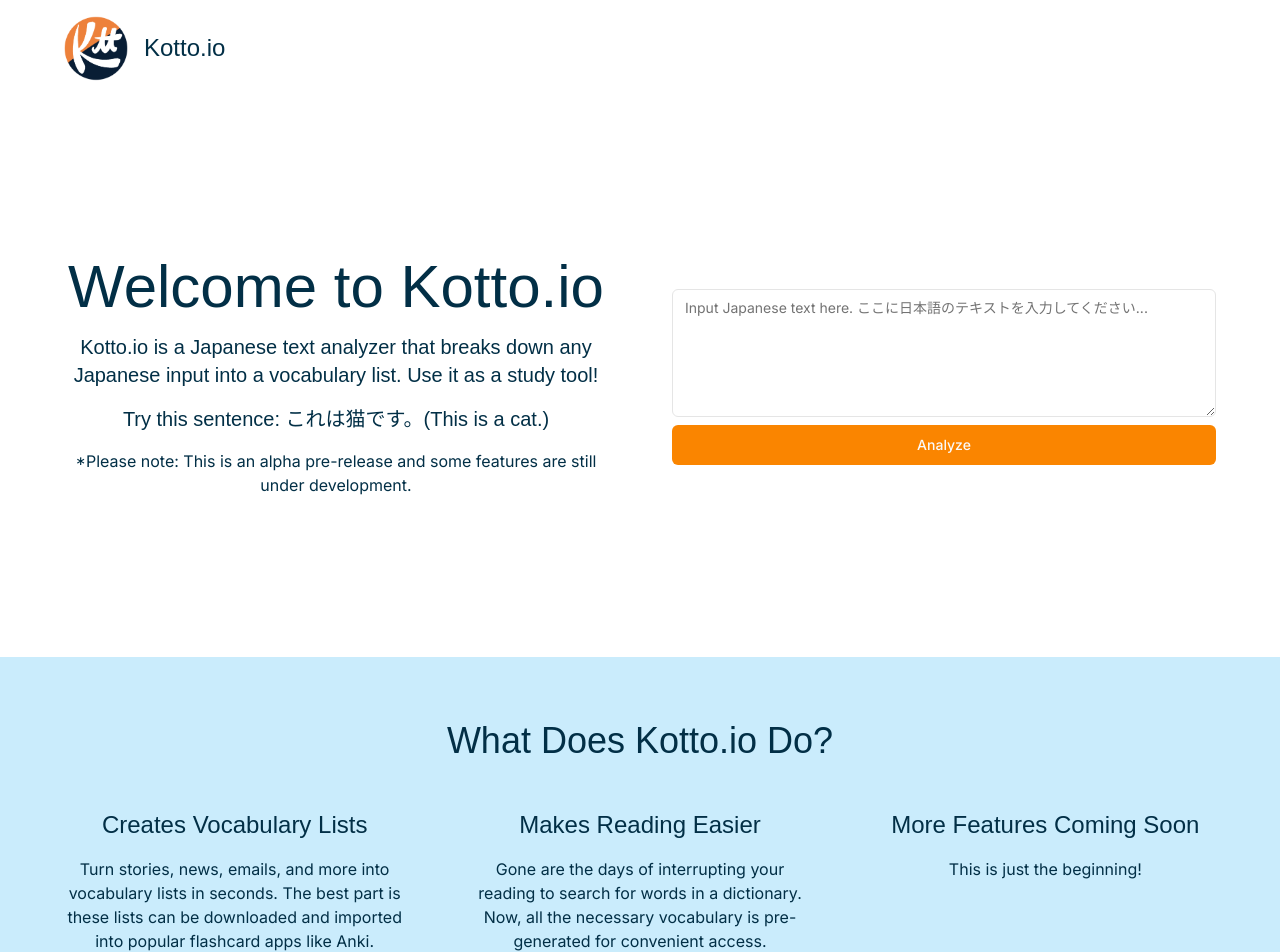
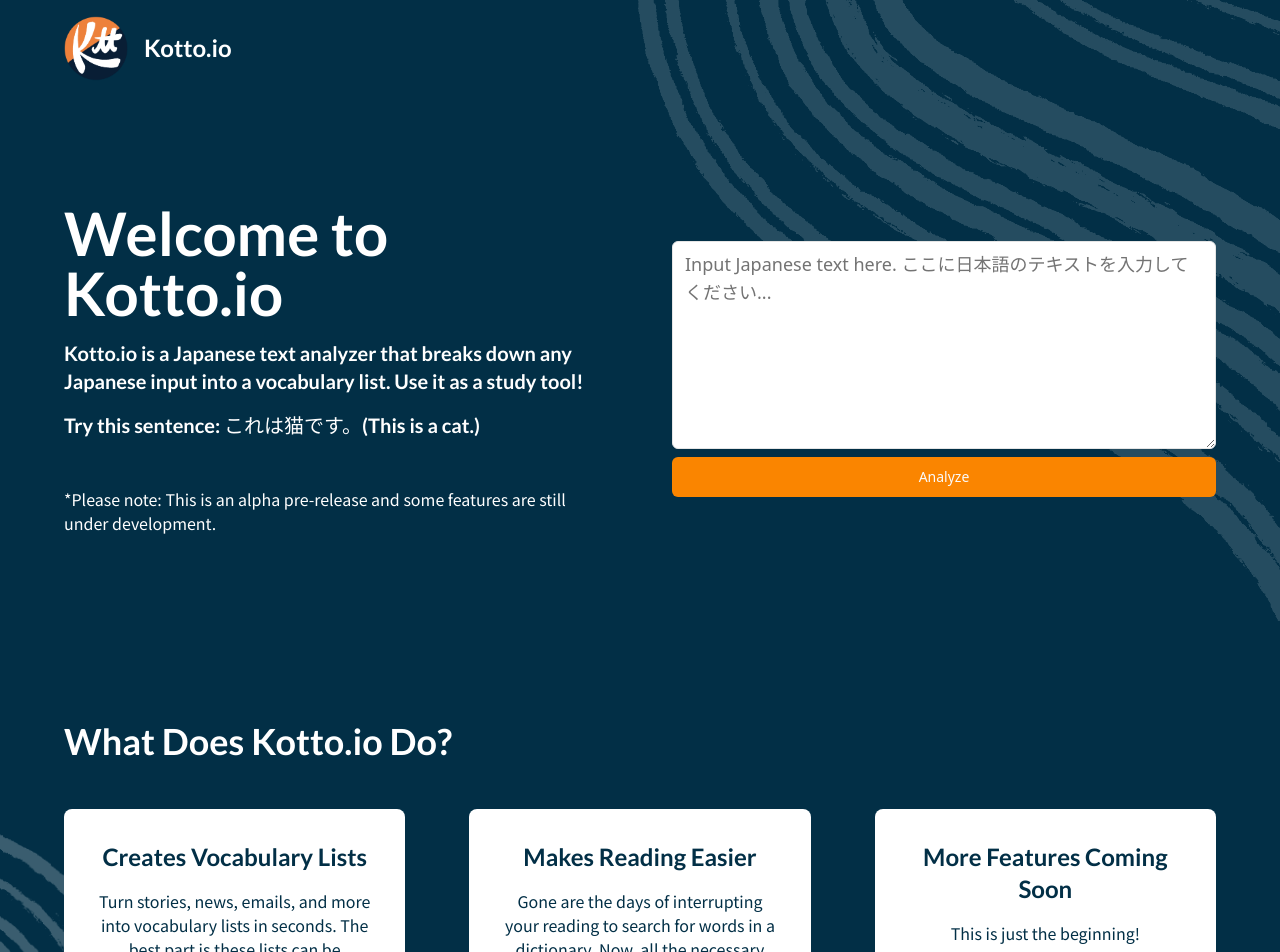
Before and after one commit to rdoby99/kotto.io, a Next.js app: page / in a window 1280 px wide. Shown: the top 952 px of the page. Built offline with nearby package versions, Linux system fonts and the light colour scheme.

Commit message:
refactor: Restyled app

```diff
--- /dev/null
+++ b/app/fonts.ts
@@ -0,0 +1,13 @@
+import { Lato, Noto_Sans_JP } from "next/font/google";
+
+export const lato = Lato({
+  weight: "700", // This corresponds to Bold
+  variable: "--font-lato",
+  subsets: ["latin"], // Use 'latin' for Latin alphabet text
+});
+
+export const notoSansJP = Noto_Sans_JP({
+  weight: ["400", "700"], // Regular (400) and Bold (700)
+  variable: "--font-noto-sans-jp",
+  subsets: ["latin"], // Latin and Japanese subsets
+});
--- a/app/globals.css
+++ b/app/globals.css
@@ -4,8 +4,8 @@
 
 @layer base {
   :root {
-    --background: 0 0% 100%;
-    --foreground: 200 95% 14%;
+    --background: 200 95% 14%;
+    --foreground: 0 0 100%;
     --card: 0 0% 100%;
     --card-foreground: 0 0% 3.9%;
     --popover: 0 0% 100%;
@@ -29,10 +29,6 @@
     --chart-3: 197 37% 24%;
     --chart-4: 43 74% 66%;
     --chart-5: 27 87% 67%;
-
-    /* Fonts */
-    --font-header: "Poppins", sans-serif;
-    --font-body: "Noto Sans JP", sans-serif;
   }
 
   .dark {
@@ -74,34 +70,45 @@
 
 h1,
 .h1 {
-  @apply font-header text-4xl md:text-6xl;
+  @apply text-4xl md:text-6xl;
+  font-family: var(--font-lato);
 }
 
 h2,
 .h2 {
-  @apply font-header text-3xl md:text-4xl;
+  @apply text-3xl md:text-4xl;
+  font-family: var(--font-lato);
 }
 
 h3,
 .h3 {
-  @apply font-header text-xl md:text-2xl;
+  @apply text-xl md:text-2xl;
+  font-family: var(--font-lato);
 }
 
 h4,
 .h4 {
-  @apply font-header text-lg md:text-xl;
+  @apply text-lg md:text-xl;
+  font-family: var(--font-lato);
 }
 
 h5,
 .h5 {
-  @apply font-header text-lg;
+  @apply text-lg;
+  font-family: var(--font-lato);
 }
 
 h6,
 .h6 {
-  @apply font-header text-base;
+  @apply text-base;
+  font-family: var(--font-lato);
 }
 
 p {
   @apply text-sm md:text-base;
+  font-family: var(--font-noto-sans-jp);
 }
+
+.feature__card {
+  @apply bg-foreground text-background rounded-lg p-8 pb-16;
+}
--- a/app/layout.tsx
+++ b/app/layout.tsx
@@ -1,8 +1,6 @@
 import type { Metadata } from "next";
-import { Inter } from "next/font/google";
 import "./globals.css";
-
-const inter = Inter({ subsets: ["latin"] });
+import { lato, notoSansJP } from "./fonts";
 
 export const metadata: Metadata = {
   title: "Kotto.io | Language resource",
@@ -16,7 +14,9 @@
 }>) {
   return (
     <html lang="en">
-      <body className={inter.className}>{children}</body>
+      <body className={`${lato.variable} ${notoSansJP.variable}`}>
+        {children}
+      </body>
     </html>
   );
 }
--- a/components/analyzer.tsx
+++ b/components/analyzer.tsx
@@ -147,7 +147,7 @@
                 <FormItem className="grow flex flex-col">
                   <Textarea
                     placeholder="Input Japanese text here. ここに日本語のテキストを入力してください..."
-                    className="grow"
+                    className="grow bg-white text-background text-lg"
                     {...field}
                   />
                   <FormMessage />
@@ -172,7 +172,7 @@
           <div className="text-sm italic opacity-70 pb-4 md:hidden">
             Tap on words to get the definition.
           </div>
-          <div className="bg-white p-4 rounded-md shadow min-h-[100px] text-xl">
+          <div className="bg-white p-4 rounded-md shadow min-h-[100px] text-xl text-background">
             {text && renderTooltips(text)}
           </div>
           <Button variant="link" onClick={handleReset} disabled={loading}>
--- a/components/features.tsx
+++ b/components/features.tsx
@@ -2,10 +2,12 @@
 
 export default function Features() {
   return (
-    <section className="flex flex-col gap-8 md:gap-12 w-full py-16 md:pb-28 px-8 md:px-16 bg-secondary text-secondary-foreground text-center">
-      <h2 className="h2">What Does Kotto.io&nbsp;Do?</h2>
+    <section className="flex flex-col gap-8 md:gap-12 w-full py-16 md:pb-28 px-8 md:px-16 text-center">
+      <h2 className="h2v text-left text-foreground">
+        What Does Kotto.io&nbsp;Do?
+      </h2>
       <div className="grid md:grid-cols-3 gap-y-8 md:gap-y-24 gap-x-16 items-top">
-        <div className="col-span-1 flex flex-col gap-4">
+        <div className="col-span-1 flex flex-col gap-4 feature__card">
           <h3 className="h3">Creates Vocabulary Lists</h3>
           <p className="p1">
             Turn stories, news, emails, and more into vocabulary lists in
@@ -13,7 +15,7 @@
             into popular flashcard apps like Anki.
           </p>
         </div>
-        <div className="col-span-1 flex flex-col gap-4">
+        <div className="col-span-1 flex flex-col gap-4 feature__card">
           <h3 className="h3">Makes Reading Easier</h3>
           <p className="p1">
             Gone are the days of interrupting your reading to search for words
@@ -21,7 +23,7 @@
             for convenient access.
           </p>
         </div>
-        <div className="col-span-1 flex flex-col gap-4">
+        <div className="col-span-1 flex flex-col gap-4 feature__card">
           <h3 className="h3">More Features Coming Soon</h3>
           <p className="p1">This is just the beginning!</p>
         </div>
--- a/components/footer.tsx
+++ b/components/footer.tsx
@@ -3,7 +3,7 @@
 
 export default function Footer() {
   return (
-    <footer className="flex flex-col md:flex-row justify-between items-center md:items-end w-full py-4 px-4 md:px-16 text-secondary-foreground">
+    <footer className="flex flex-col md:flex-row justify-between items-center md:items-end w-full py-4 px-4 md:px-16 text-foreground relative">
       <div className="flex flex-col items-center md:items-start">
         <Image
           src="/logo.png"
@@ -24,6 +24,9 @@
       <p className="text-xs">
         Words courtesy of the JMdict-EDICT Dictionary Project
       </p>
+      <div className="absolute bottom-0 left-0 -z-10">
+        <Image src="/waves-bottom.png" alt="" width={1000} height={1000} />
+      </div>
     </footer>
   );
 }
--- a/components/header.tsx
+++ b/components/header.tsx
@@ -3,7 +3,7 @@
 
 export default function Header() {
   return (
-    <header className="flex items-center text-foreground gap-4 w-full py-4 px-4 md:px-16">
+    <header className="flex items-center text-foreground gap-4 w-full py-4 px-4 md:px-16 relative">
       <Image
         src="/logo.png"
         alt="Japanese Reader Homepage"
@@ -11,6 +11,9 @@
         width={64}
       />
       <div className="h3">Kotto.io</div>
+      <div className="absolute top-0 right-0 -z-10">
+        <Image src="/waves-top.png" alt="" width={1200} height={1200} />
+      </div>
     </header>
   );
 }
--- a/components/hero.tsx
+++ b/components/hero.tsx
@@ -5,6 +5,7 @@
 import { columns } from "./columns";
 import { DataTable } from "./vocabTable";
 import VocabListSkeleton from "./vocabListSkeleton";
+import Image from "next/image";
 
 export default function Hero() {
   const [output, setOutput] = useState([]);
@@ -24,7 +25,7 @@
   };
 
   return (
-    <section className="flex flex-col md:grid md:grid-cols-2 gap-8 md:gap-16 items-center w-full py-8 pt-4 md:py-16 px-4 md:px-16 min-h-[70vh]">
+    <section className="flex flex-col md:grid md:grid-cols-2 gap-8 md:gap-16 items-center w-full py-8 pt-4 md:pt-4 px-4 md:px-16 min-h-[70vh] relative">
       {/* Vocab List */}
       {output.length > 0 && !loading && !error && (
         <div className="order-2 md:order-1">
@@ -36,17 +37,17 @@
       {error && <div>Try again.</div>}
 
       {/* Skeleton */}
-      {loading && <VocabListSkeleton classes="order-3 md:order-1" />}
+      {loading && <VocabListSkeleton classes="order-3 md:order-1 opacity-70" />}
 
       {/* Default screen */}
       {!loading && output.length == 0 && (
-        <div className="text-center text-secondary-foreground col-span-1 flex flex-col gap-4 order-1">
+        <div className="text-left text-foreground col-span-1 flex flex-col gap-4 order-1">
           <h1 className="h1">Welcome to Kotto.io</h1>
           <p className="h4">
             Kotto.io is a Japanese text analyzer that breaks down any Japanese
             input into a vocabulary list. Use it as a study tool!
           </p>
-          <p className="h4">
+          <p className="h4 mb-8">
             Try this sentence: これは猫です。(This is a cat.)
           </p>
           <p>
--- a/components/ui/button.tsx
+++ b/components/ui/button.tsx
@@ -17,7 +17,7 @@
         secondary:
           "bg-secondary text-secondary-foreground hover:bg-secondary/80",
         ghost: "hover:bg-accent hover:text-accent-foreground",
-        link: "text-secondary-foreground underline-offset-4 underline hover:opacity-60",
+        link: "text-foreground underline-offset-4 underline hover:opacity-60",
       },
       size: {
         default: "h-10 px-4 py-2",
--- a/components/vocabTable.tsx
+++ b/components/vocabTable.tsx
@@ -90,7 +90,7 @@
 
   return (
     <div>
-      <Table className="text-foreground">
+      <Table className="text-background bg-foreground rounded-lg">
         <TableHeader>
           {table.getHeaderGroups().map((headerGroup) => (
             <TableRow key={headerGroup.id} className="bg-secondary/30">
@@ -158,7 +158,7 @@
         </div>
       </div>
       <Button
-        variant="outline"
+        variant="default"
         className="w-full mt-4"
         onClick={rowsCount ? handleClick : () => {}}
         disabled={!rowsCount}
--- a/tailwind.config.ts
+++ b/tailwind.config.ts
@@ -53,10 +53,6 @@
           foreground: "hsl(var(--card-foreground))",
         },
       },
-      fontFamily: {
-        header: "var(--font-header)",
-        body: "var(--font-body)",
-      },
       borderRadius: {
         lg: "var(--radius)",
         md: "calc(var(--radius) - 2px)",
```
Also changed, not shown: public/waves-bottom.png (added), public/waves-top.png (added).
